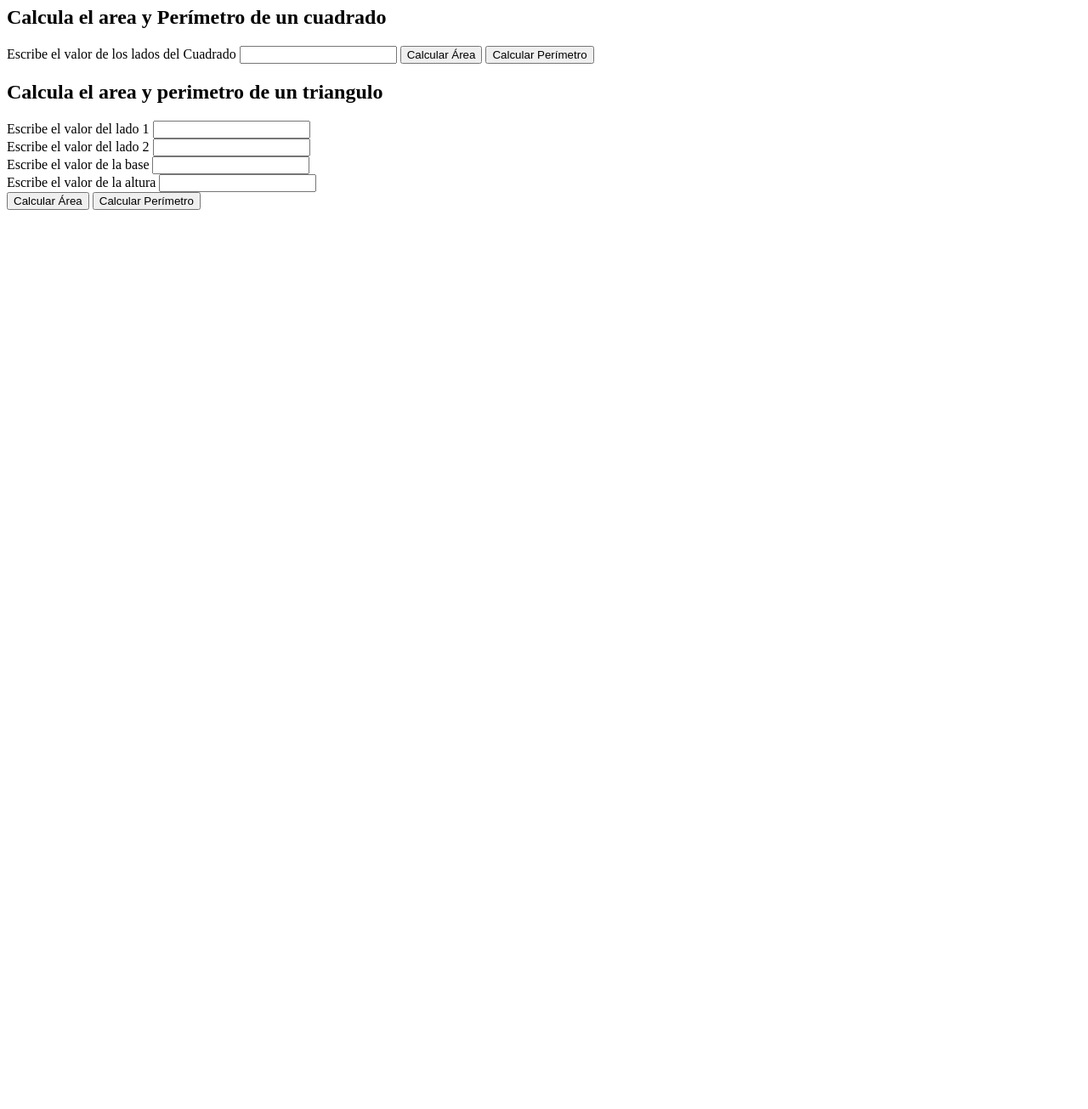
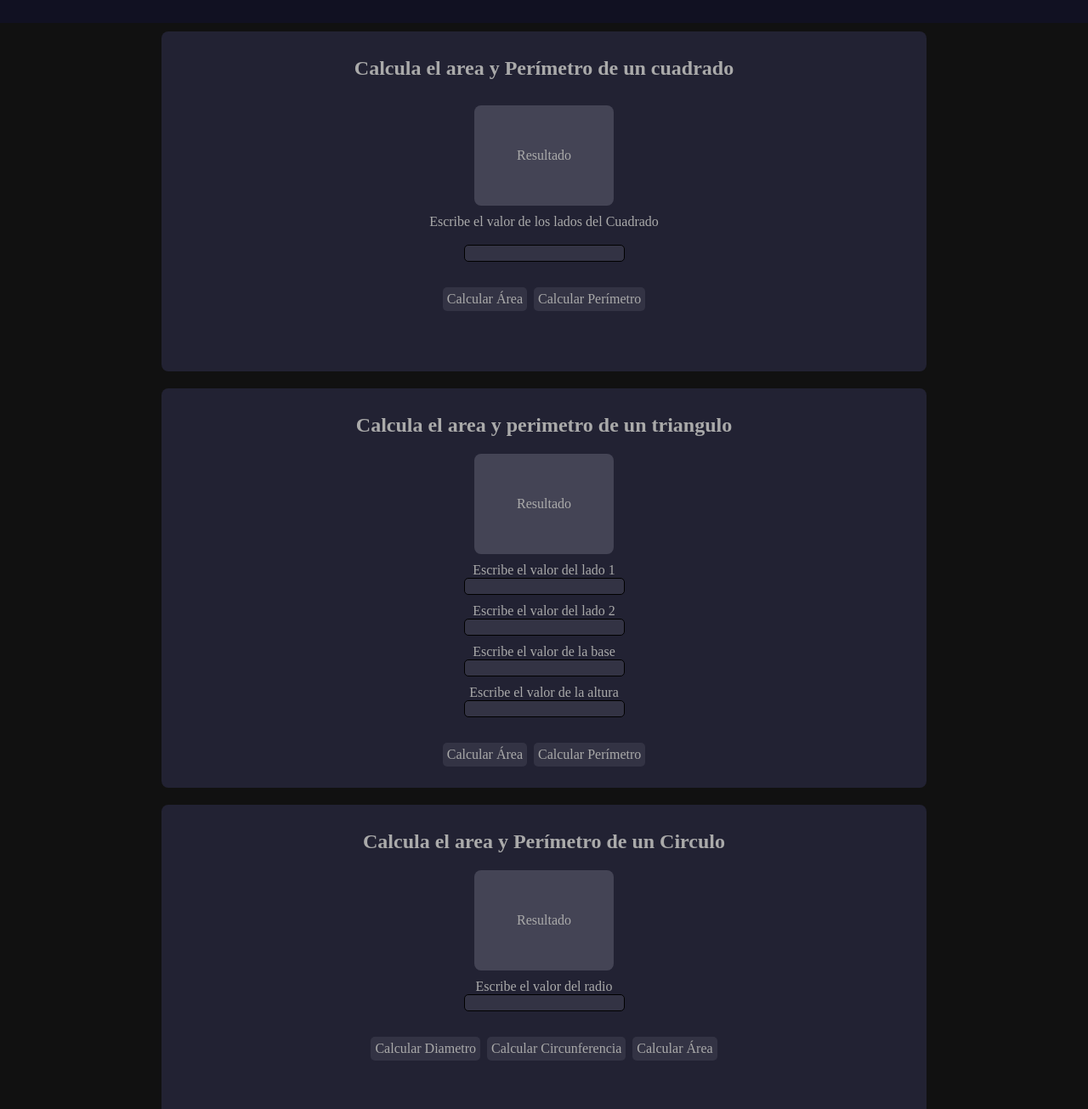
Before and after one commit to samuelmj19/curso-practico-js-basico, a plain HTML site: page figuras.html in a window 1280 px wide. Shown: the part 73-1378 px from the top of the page at 85% size. Before the commit the page ends 800 px from the top, so only its background shows below. Drawn offline with Linux system fonts and the light colour scheme.

Commit message:
Añadí la sección de Circunferencia y css

```diff
--- /dev/null
+++ b/figuras.css
@@ -0,0 +1,64 @@
+*{
+    box-sizing: border-box;
+    padding: 0;
+    margin: 0;
+    color: #aaa;
+}
+header{
+    background-color: #112;
+    height: 100px;
+}
+main{
+    display: flex;
+    flex-direction: column;
+    align-items: center;
+    background-color: #111;
+}
+input{
+    outline: none;
+    background-color: #334;
+    border: 1px #000 solid;
+    border-radius: 5px;
+    height: 20px;
+    padding: 5px;
+}
+.pantalla-resultado{
+    display: inline-block;
+    background-color: #445;
+    border-radius: 8px;
+    padding: 50px;
+}
+section{
+    display: flex;
+    width: 900px;
+    height: 400px;
+    border-radius: 8px;
+    padding: 10px;
+    flex-direction: column;
+    text-align: center;
+    margin: 10px;
+    background-color: #223;
+}
+h2{
+    margin: 20px auto;
+}
+.section-cuadrado form{
+    margin-top: 10px;
+}
+label {
+    margin-top: 10px;
+    display: block;
+    cursor: pointer;
+}
+section a{
+    margin: 30px 2px;
+    display: inline-block;
+    background-color: #334;
+    border: solid 1 #111;
+    padding: 5px;
+    border-radius: 5px;
+    cursor: pointer;
+}
+.section-triangulo{
+    height: 470px;
+}
--- a/figuras.html
+++ b/figuras.html
@@ -5,26 +5,27 @@
     <meta http-equiv="X-UA-Compatible" content="IE=edge">
     <meta name="viewport" content="width=device-width, initial-scale=1.0">
     <title>Figuras Geometricas </title>
+    <link rel="stylesheet" href="figuras.css">
 </head>
 <body>
     <header>
         <h1>Figuras Geométricas</h1>
     </header>
     <main>
-        <section>
+        <section class="section-cuadrado">
             <h2>Calcula el area y Perímetro de un cuadrado</h2>
             <form action="">
-                <p id="resultado-cuadrado"></p>
-                <label for="valor-cuadrado">Escribe el valor de los lados del Cuadrado</label>
-                <input type="number" id="valor-cuadrado">
-                <button type="button" onclick="areaCuadrado()">Calcular Área</button>
-                <button type="button" onclick="perimetroCuadrado()">Calcular Perímetro</button>
+                <p class="pantalla-resultado" id="resultado-cuadrado">Resultado</p>
+                <label for="valor-cuadrado">Escribe el valor de los lados del Cuadrado</label><br>
+                <input type="number" id="valor-cuadrado"><br>
+                <a  onclick="areaCuadrado()">Calcular Área</a>
+                <a onclick="perimetroCuadrado()">Calcular Perímetro</a>
             </form>
         </section>
-        <section>
+        <section class="section-triangulo">
             <h2>Calcula el area y perimetro de un triangulo </h2>
             <form action="">
-                <p id="resultado-triangulo"></p>
+                <p class="pantalla-resultado" id="resultado-triangulo">Resultado</p>
                 <label for="valor-triangulo1">Escribe el valor del lado 1</label>
                 <input type="number" id="valor-triangulo1"><br>
                 <label for="valor-triangulo2">Escribe el valor del lado 2</label>
@@ -33,11 +34,21 @@
                 <input type="number" id="valor-triangulo3"><br>
                 <label for="valor-triangulo4">Escribe el valor de la altura</label>
                 <input type="number" id="valor-triangulo4"><br>
-                <button type="button" onclick="areaTriangulo()">Calcular Área</button>
-                <button type="button" onclick="perimetroTriangulo()">Calcular Perímetro</button>
+                <a onclick="areaTriangulo()">Calcular Área</a>
+                <a onclick="perimetroTriangulo()">Calcular Perímetro</a>
             </form>
         </section>
-        <section></section>
+        <section class="section-circulo">
+                <h2>Calcula el area y Perímetro de un Circulo</h2>
+                <form action="">
+                    <p class="pantalla-resultado" id="resultado-circulo">Resultado</p>
+                    <label for="valor-radio">Escribe el valor del radio</label>
+                    <input type="number" id="valor-radio"><br>
+                    <a onclick="diametro()">Calcular Diametro</a>
+                    <a onclick="circunferencia()">Calcular Circunferencia</a>
+                    <a onclick="areaCirculo()">Calcular Área</a>
+                </form>
+        </section>
     </main>
     <script src="figuras.js"></script>
 </body>
--- a/figuras.js
+++ b/figuras.js
@@ -34,3 +34,27 @@ function areaTriangulo(){
     let resultado = document.getElementById('resultado-triangulo')
     resultado.innerHTML = 'El Area del triangulo es: \n' + (base * altura) / 2;
 }
+
+// circulo
+
+function diametro(){
+    let valorRadio = document.getElementById('valor-radio');
+    let diametro = parseInt(valorRadio.value) * 2;
+    let resultado = document.getElementById('resultado-circulo')
+    resultado.innerHTML = 'El Area del triangulo es: \n' + diametro;
+}
+function circunferencia(){
+    let valorRadio = document.getElementById('valor-radio');
+    let diametro = parseInt(valorRadio.value) * 2;
+    // let diametro = radio * 2;
+    let PI = Math.PI;
+    let resultado = document.getElementById('resultado-circulo')
+    resultado.innerHTML = 'La Circunferencia del Circulo es: \n' + diametro * PI;
+}
+function areaCirculo(){
+    let valorRadio = document.getElementById('valor-radio');
+    let radio = parseInt(valorRadio.value);
+    let PI = Math.PI;
+    let resultado = document.getElementById('resultado-circulo')
+    resultado.innerHTML = 'El Area del Circulo es: \n' + (radio * radio) * PI;
+}
```
